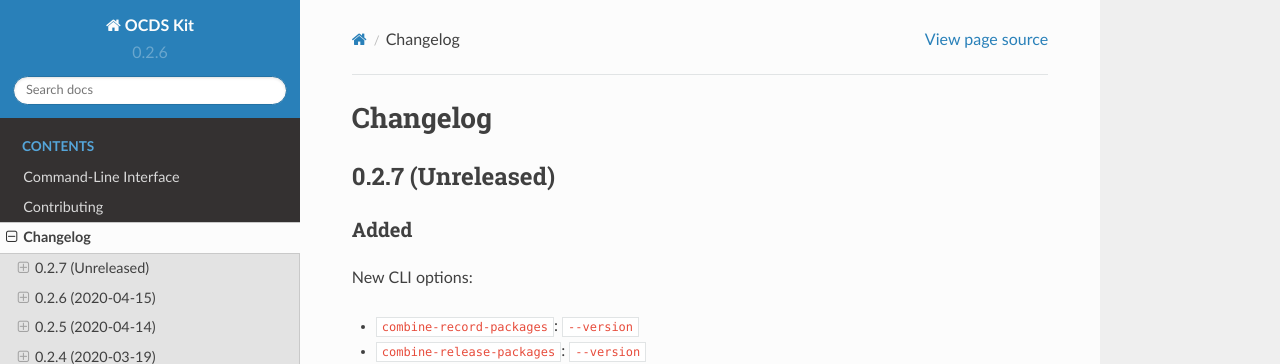
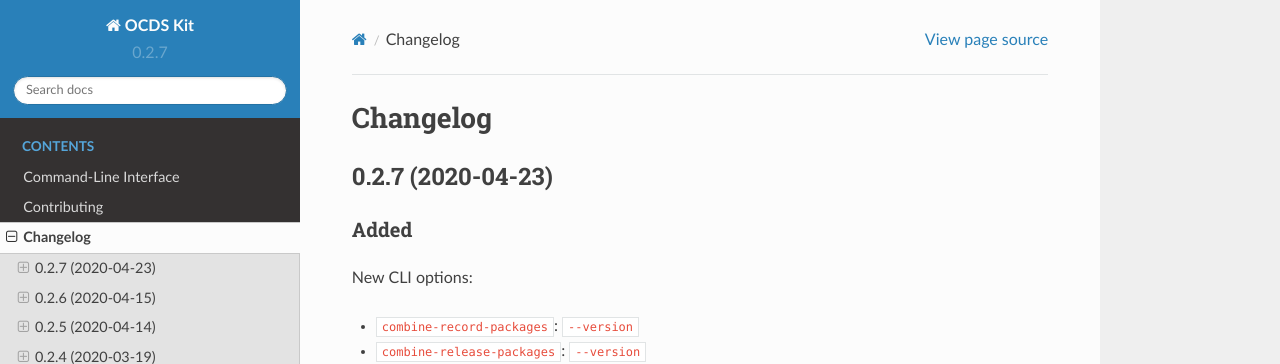
Before and after one commit to open-contracting/ocdskit, a Sphinx documentation site: the page built from docs/changelog.rst, in a window 1280 px wide and 900 px high. Shown: the top 364 px of the window. Built offline with Sphinx 7.4.7 and the Read the Docs theme 2.0.0, drawn with Linux system fonts in a browser that asks for light colours; pages that are not in the unit, such as notebooks, are missing from menus.

Commit message:
Iterate the version number

```diff
--- a/docs/changelog.rst
+++ b/docs/changelog.rst
@@ -1,7 +1,7 @@
 Changelog
 =========
 
-0.2.7 (Unreleased)
+0.2.7 (2020-04-23)
 ------------------
 
 Added
--- a/docs/conf.py
+++ b/docs/conf.py
@@ -26,7 +26,7 @@ copyright = '2017, Open Contracting Partnership'
 author = 'Open Contracting Partnership'
 
 # The short X.Y version
-version = '0.2.6'
+version = '0.2.7'
 # The full version, including alpha/beta/rc tags
 release = version
 
--- a/setup.py
+++ b/setup.py
@@ -5,7 +5,7 @@ with open('README.rst') as f:
 
 setup(
     name='ocdskit',
-    version='0.2.6',
+    version='0.2.7',
     author='Open Contracting Partnership',
     author_email='data@open-contracting.org',
     url='https://github.com/open-contracting/ocdskit',
```
